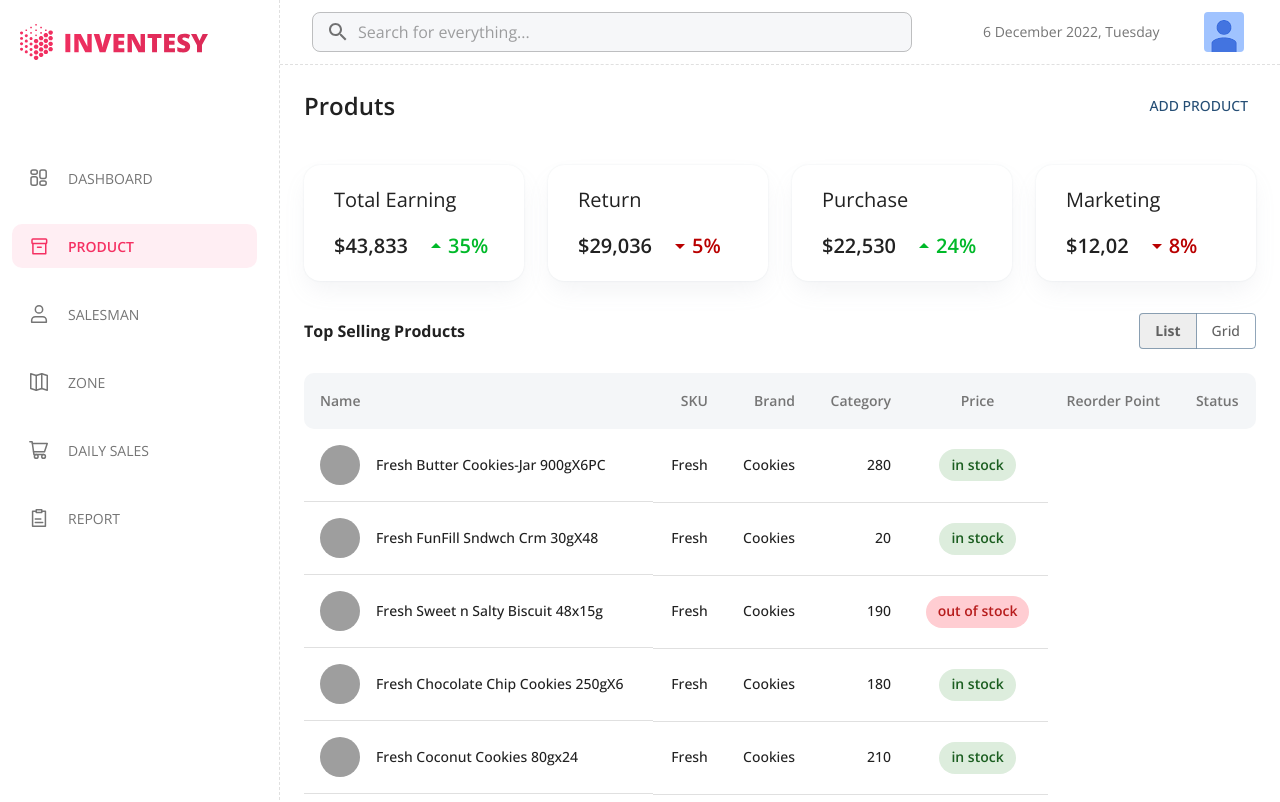
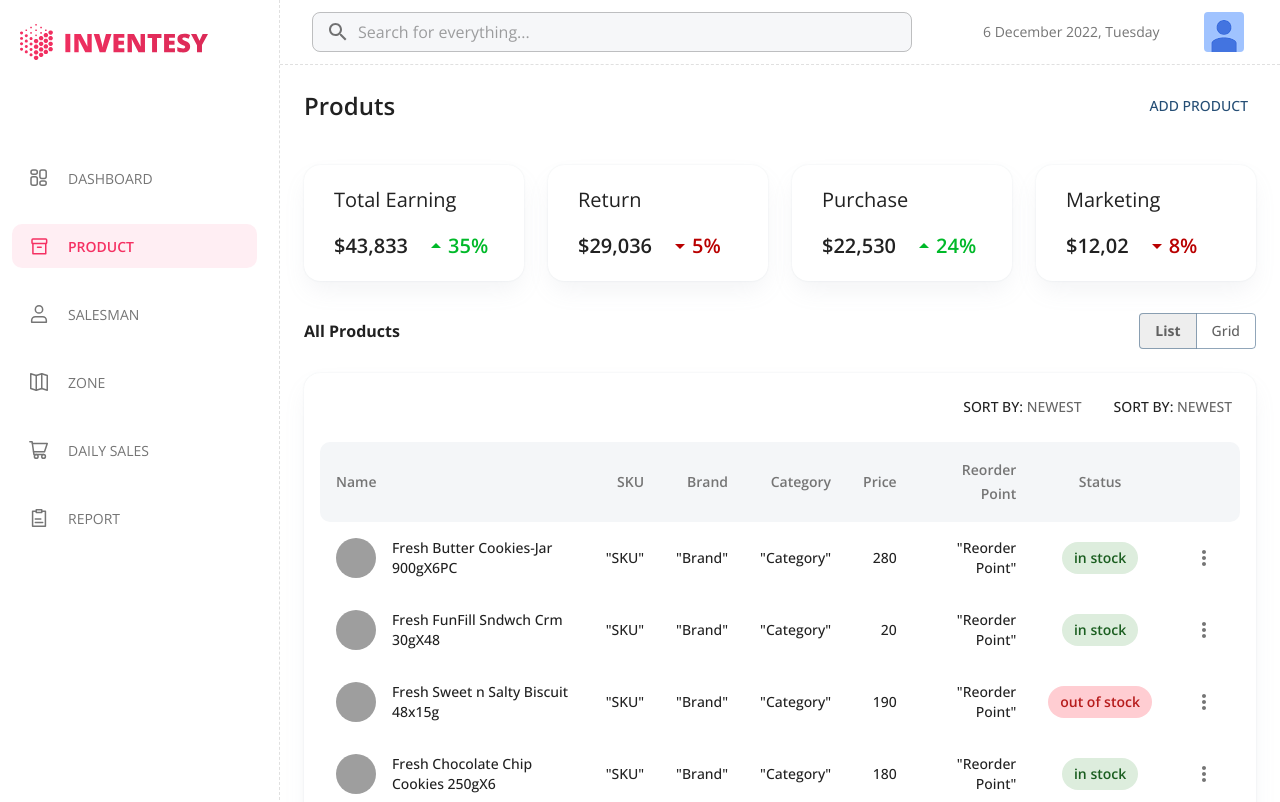
Before and after one commit to ssjisan/inventesy-dashboard, a React (Create React App) app: page /product in a window 1280 px wide. Shown: the top 802 px of the page. Built offline with nearby package versions, Linux system fonts and the light colour scheme; grey boxes are pictures that could not be loaded.

Commit message:
product sort & filter

```diff
--- a/src/Components/Products/Product Table/Body.js
+++ b/src/Components/Products/Product Table/Body.js
@@ -1,12 +1,14 @@
 import React from "react";
-import { Avatar, Chip, TableBody, TableRow } from "@mui/material";
+import { Avatar, Chip, IconButton, TableBody, TableRow } from "@mui/material";
 import { styled } from "@mui/material/styles";
 import TableCell, { tableCellClasses } from "@mui/material/TableCell";
+import MoreVertIcon from "@mui/icons-material/MoreVert";
 export default function Body({ product }) {
   const StyledTableCell = styled(TableCell)(({ theme }) => ({
     [`&.${tableCellClasses.body}`]: {
       color: "#212121",
       fontWeight: "500",
+      border:"none"
     },
   }));
   return (
@@ -24,9 +26,11 @@ export default function Body({ product }) {
             {" "}
             <Avatar alt={data.title} src={data.image} /> {data.title}
           </StyledTableCell>
-          <StyledTableCell align="right">{data.brand}</StyledTableCell>
-          <StyledTableCell align="right">{data.category}</StyledTableCell>
+          <StyledTableCell align="right">"SKU"</StyledTableCell>
+          <StyledTableCell align="right">"Brand"</StyledTableCell>
+          <StyledTableCell align="right">"Category"</StyledTableCell>
           <StyledTableCell align="right">{data.price}</StyledTableCell>
+          <StyledTableCell align="right">"Reorder Point"</StyledTableCell>
           <StyledTableCell align="center">
             {data.stock >= 10 ? (
               <Chip
@@ -50,6 +54,11 @@ export default function Body({ product }) {
               />
             )}
           </StyledTableCell>
+          <StyledTableCell align="center">
+            <IconButton>
+              <MoreVertIcon />
+            </IconButton>
+          </StyledTableCell>
         </TableRow>
       ))}
     </TableBody>
--- a/src/Components/Products/Product Table/Header.js
+++ b/src/Components/Products/Product Table/Header.js
@@ -25,9 +25,10 @@ export default function Header() {
         <StyledTableCell align="right">SKU</StyledTableCell>
         <StyledTableCell align="right">Brand</StyledTableCell>
         <StyledTableCell align="right">Category</StyledTableCell>
-        <StyledTableCell align="center">Price</StyledTableCell>
-        <StyledTableCell align="center">Reorder Point</StyledTableCell>
+        <StyledTableCell align="right">Price</StyledTableCell>
+        <StyledTableCell align="right">Reorder Point</StyledTableCell>
         <StyledTableCell align="center">Status</StyledTableCell>
+        <StyledTableCell align="center"></StyledTableCell>
       </TableRow>
     </TableHead>
   );
--- /dev/null
+++ b/src/Components/Products/Product Table/Pagination.js
@@ -0,0 +1,12 @@
+import { TablePagination } from "@mui/material";
+import React from "react";
+
+export default function Pagination({ product }) {
+  return (
+    <TablePagination
+      count={product.length}
+      sx={{ borderBottom: "none", borderTop:"1px solid rgba(145, 158, 171, 0.24)"}}
+      component="div"
+    />
+  );
+}
--- a/src/Components/Products/Product Table/ProductTable.js
+++ b/src/Components/Products/Product Table/ProductTable.js
@@ -1,19 +1,34 @@
-import {  Box,  Table, TableContainer } from "@mui/material";
+import { Box, Table, TableContainer } from "@mui/material";
 import { React, useState } from "react";
 import productData from "../../../Assets/FakeData/TopSelling.json";
+import ProductSort from "../ProductSort";
 import Body from "./Body";
 import Header from "./Header";
+import Pagination from "./Pagination";
 
 export default function ProductTable() {
   // eslint-disable-next-line
   const [product, setProduct] = useState(productData);
   return (
-    <Box>
-      <TableContainer sx={{ mt: 3 }}>
+    <Box
+      sx={{
+        boxShadow:
+          "0px 0px 2px rgba(145, 158, 171, 0.2), 0px 12px 24px -4px rgba(145, 158, 171, 0.12)",
+        borderRadius: "16px",
+        p: 2,
+        mt: 3,
+      }}
+    >
+      <Box sx={{ mb: 2 , display:"flex", gap:2, justifyContent:"flex-end"}}>
+        <ProductSort />
+        <ProductSort />
+      </Box>
+      <TableContainer>
         <Table>
           <Header />
           <Body product={product} />
         </Table>
+        <Pagination product={product} />
       </TableContainer>
     </Box>
   );
--- /dev/null
+++ b/src/Components/Products/ProductSort.js
@@ -0,0 +1,62 @@
+import React, { useState } from "react";
+import {
+  Menu,
+  Button,
+  MenuItem,
+  Typography,
+  IconButton,
+  Box,
+} from "@mui/material";
+import KeyboardArrowDownIcon from "@mui/icons-material/KeyboardArrowDown";
+const SORT_BY_OPTIONS = [
+  { value: "featured", label: "Featured" },
+  { value: "newest", label: "Newest" },
+  { value: "priceDesc", label: "Price: High-Low" },
+  { value: "priceAsc", label: "Price: Low-High" },
+];
+
+export default function ProductSort() {
+  const [open, setOpen] = useState(null);
+  const [sort, setSort] = useState("Newest");
+  const handleOpen = (event) => {
+    setOpen(event.currentTarget);
+  };
+
+  const handleClose = () => {
+    setOpen(null);
+  };
+  return (
+    <>
+      <Button color="inherit" disableRipple onClick={handleOpen}>
+        {" "}
+        Sort By:&nbsp;
+        <Typography
+          component="span"
+          variant="subtitle2"
+          sx={{ color: "text.secondary" }}
+        >
+          {sort}
+        </Typography>
+      </Button>
+      <Menu
+        keepMounted
+        anchorEl={open}
+        open={Boolean(open)}
+        onClose={handleClose}
+        anchorOrigin={{ vertical: "bottom", horizontal: "right" }}
+        transformOrigin={{ vertical: "top", horizontal: "right" }}
+      >
+        {SORT_BY_OPTIONS.map((option) => (
+          <MenuItem
+            key={option.value}
+            selected={option.value === "newest"}
+            onClick={handleClose}
+            sx={{ typography: "body2" }}
+          >
+            {option.label}
+          </MenuItem>
+        ))}
+      </Menu>
+    </>
+  );
+}
--- a/src/Pages/Products/Products.js
+++ b/src/Pages/Products/Products.js
@@ -53,7 +53,7 @@ export default function Products() {
             sx={{ fontSize: "16px", fontWeight: 700 }}
             color="text.1000"
           >
-            Top Selling Products
+            All Products
           </Typography>
 
           <ButtonGroup
```
